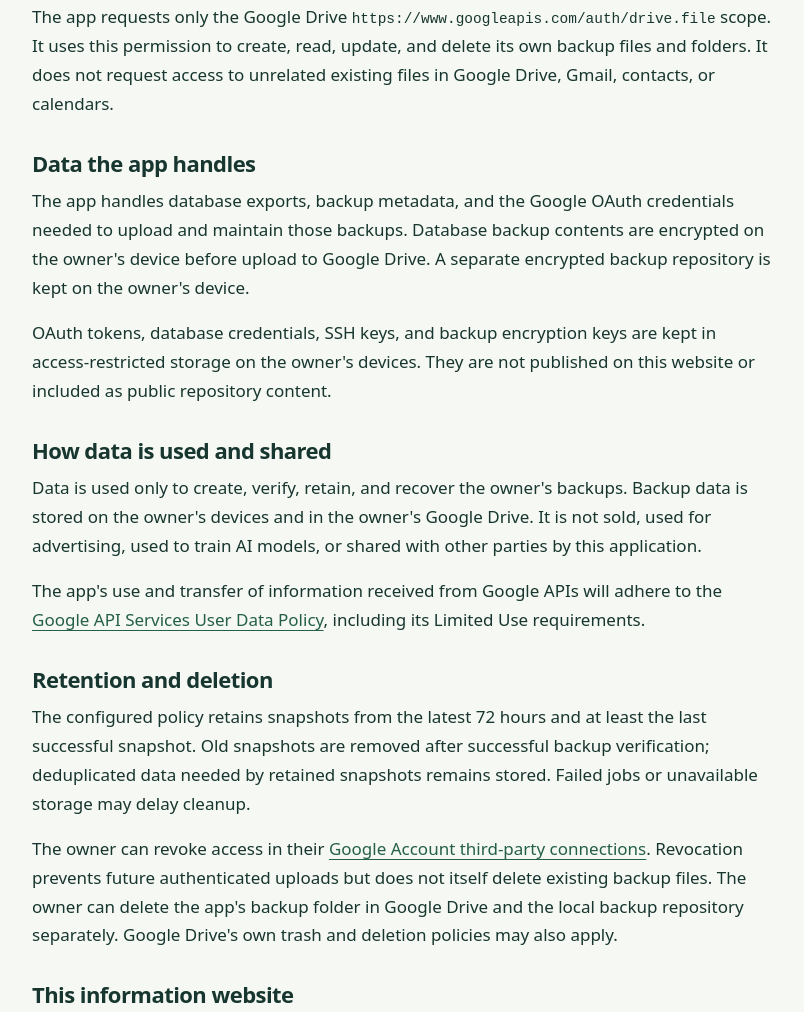
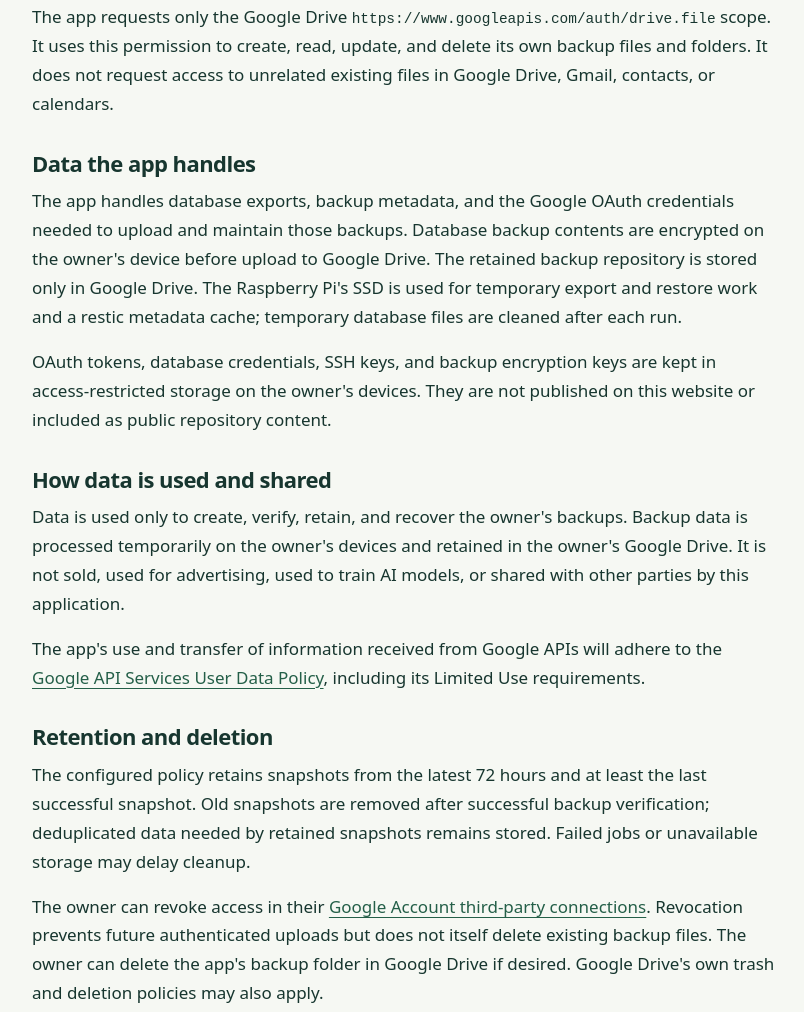
Before and after one commit to ATHIRARAVINDRAN/postgres-backup-info, a plain HTML site: page privacy.html in a window 1280 px wide. Shown: the part 390-1402 px from the top of the page, without its empty margins (236-1040 px from the left). Drawn offline with Linux system fonts and the light colour scheme.

Commit message:
Describe Drive-only retained backups and temporary Pi workspace

```diff
--- a/privacy.html
+++ b/privacy.html
@@ -16,14 +16,14 @@
     <h2>Google account access</h2>
     <p>The app requests only the Google Drive <code>https://www.googleapis.com/auth/drive.file</code> scope. It uses this permission to create, read, update, and delete its own backup files and folders. It does not request access to unrelated existing files in Google Drive, Gmail, contacts, or calendars.</p>
     <h2>Data the app handles</h2>
-    <p>The app handles database exports, backup metadata, and the Google OAuth credentials needed to upload and maintain those backups. Database backup contents are encrypted on the owner's device before upload to Google Drive. A separate encrypted backup repository is kept on the owner's device.</p>
+    <p>The app handles database exports, backup metadata, and the Google OAuth credentials needed to upload and maintain those backups. Database backup contents are encrypted on the owner's device before upload to Google Drive. The retained backup repository is stored only in Google Drive. The Raspberry Pi's SSD is used for temporary export and restore work and a restic metadata cache; temporary database files are cleaned after each run.</p>
     <p>OAuth tokens, database credentials, SSH keys, and backup encryption keys are kept in access-restricted storage on the owner's devices. They are not published on this website or included as public repository content.</p>
     <h2>How data is used and shared</h2>
-    <p>Data is used only to create, verify, retain, and recover the owner's backups. Backup data is stored on the owner's devices and in the owner's Google Drive. It is not sold, used for advertising, used to train AI models, or shared with other parties by this application.</p>
+    <p>Data is used only to create, verify, retain, and recover the owner's backups. Backup data is processed temporarily on the owner's devices and retained in the owner's Google Drive. It is not sold, used for advertising, used to train AI models, or shared with other parties by this application.</p>
     <p>The app's use and transfer of information received from Google APIs will adhere to the <a href="https://developers.google.com/terms/api-services-user-data-policy">Google API Services User Data Policy</a>, including its Limited Use requirements.</p>
     <h2>Retention and deletion</h2>
     <p>The configured policy retains snapshots from the latest 72 hours and at least the last successful snapshot. Old snapshots are removed after successful backup verification; deduplicated data needed by retained snapshots remains stored. Failed jobs or unavailable storage may delay cleanup.</p>
-    <p>The owner can revoke access in their <a href="https://myaccount.google.com/connections">Google Account third-party connections</a>. Revocation prevents future authenticated uploads but does not itself delete existing backup files. The owner can delete the app's backup folder in Google Drive and the local backup repository separately. Google Drive's own trash and deletion policies may also apply.</p>
+    <p>The owner can revoke access in their <a href="https://myaccount.google.com/connections">Google Account third-party connections</a>. Revocation prevents future authenticated uploads but does not itself delete existing backup files. The owner can delete the app's backup folder in Google Drive if desired. Google Drive's own trash and deletion policies may also apply.</p>
     <h2>This information website</h2>
     <p>This static website is hosted on GitHub Pages. It contains no analytics, advertising, cookies set by the app, or tracking scripts. GitHub may process ordinary request information as the website host under its own privacy policy. The website does not receive database contents or OAuth tokens.</p>
     <h2>Questions and changes</h2>
```
Also changed, not shown: index.html (+3 -2 lines), terms.html (+1 -1 lines).
